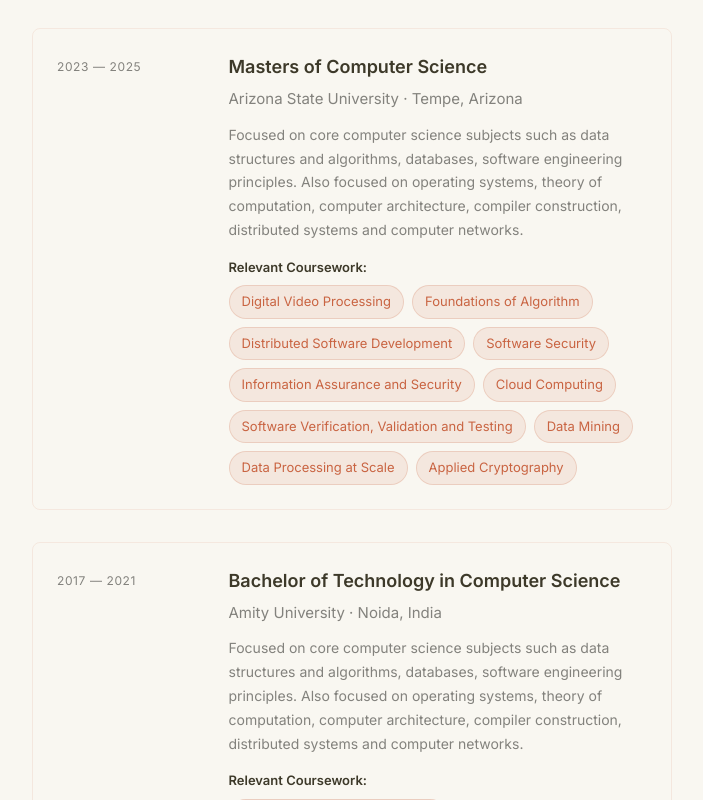
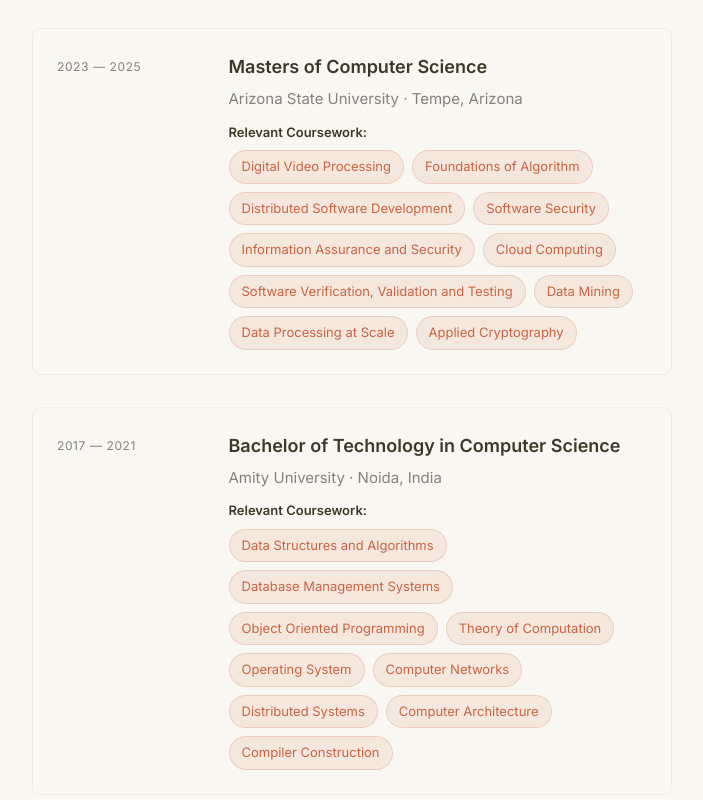
Before and after one commit to bkandh30/bhavya-portfolio-v3, a React (Vite) app: page / in a window 1280 px wide. Shown: the part 1700-2500 px from the top of the page, without its empty margins (576-1279 px from the left). Built offline with nearby package versions, Linux system fonts and the light colour scheme.

Commit message:
Removed education experience paragraph

```diff
--- a/src/pages/Index.tsx
+++ b/src/pages/Index.tsx
@@ -1049,20 +1049,6 @@ const Index = () => {
                     >
                       Arizona State University · Tempe, Arizona
                     </p>
-                    <p
-                      style={{
-                        fontSize: "14px",
-                        color: "#83827d",
-                        lineHeight: "1.7",
-                        marginBottom: "16px",
-                      }}
-                    >
-                      Focused on core computer science subjects such as data
-                      structures and algorithms, databases, software engineering
-                      principles. Also focused on operating systems, theory of
-                      computation, computer architecture, compiler construction,
-                      distributed systems and computer networks.
-                    </p>
 
                     {/* Coursework */}
                     <div>
@@ -1233,20 +1219,6 @@ const Index = () => {
                     >
                       Amity University · Noida, India
                     </p>
-                    <p
-                      style={{
-                        fontSize: "14px",
-                        color: "#83827d",
-                        lineHeight: "1.7",
-                        marginBottom: "16px",
-                      }}
-                    >
-                      Focused on core computer science subjects such as data
-                      structures and algorithms, databases, software engineering
-                      principles. Also focused on operating systems, theory of
-                      computation, computer architecture, compiler construction,
-                      distributed systems and computer networks.
-                    </p>
 
                     {/* Coursework */}
                     <div>
```
